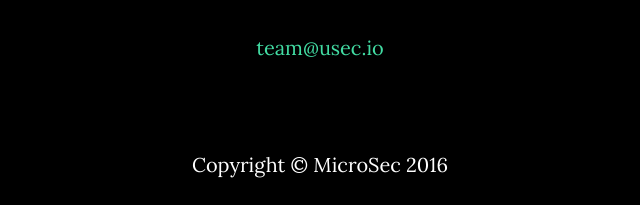
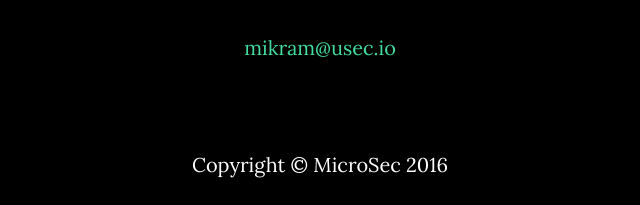
Before and after one commit to make999/make999.github.io, a website: page index.html in a window 1280 px wide. Shown: the part 3498-3703 px from the top of the page, 320-960 px from the left. Drawn offline with nearby package versions, Linux system fonts and the light colour scheme; some packages are replaced by stand-ins of ours.

Commit message:
changed email to mikram

```diff
--- a/index.html
+++ b/index.html
@@ -194,7 +194,7 @@
             <div class="col-lg-8 col-lg-offset-2">
                 <h2>Contact to MicroSec</h2>
                 <p>Feel free to email us if you have any questions regarding out technology, or to just say hello!</p>
-                <p><a href="mailto:team@usec.io">team@usec.io</a>
+                <p><a href="mailto:mikram@usec.io">mikram@usec.io</a>
                 </p>
                <!--  <ul class="list-inline banner-social-buttons">
                     <li>
```
